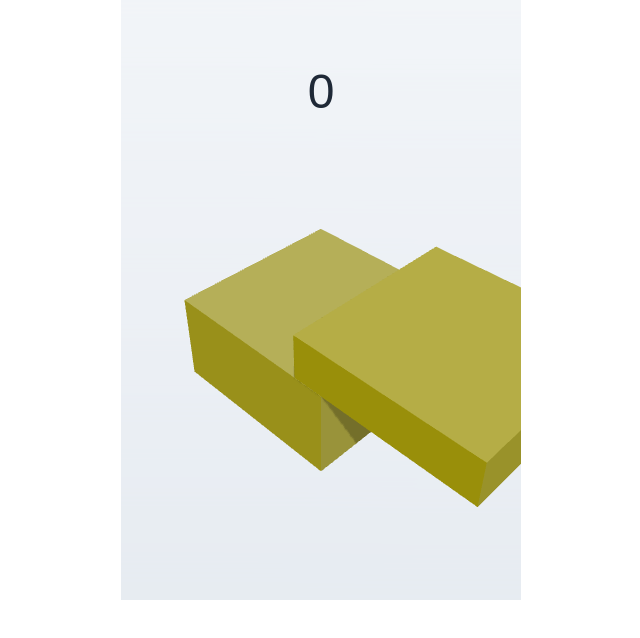
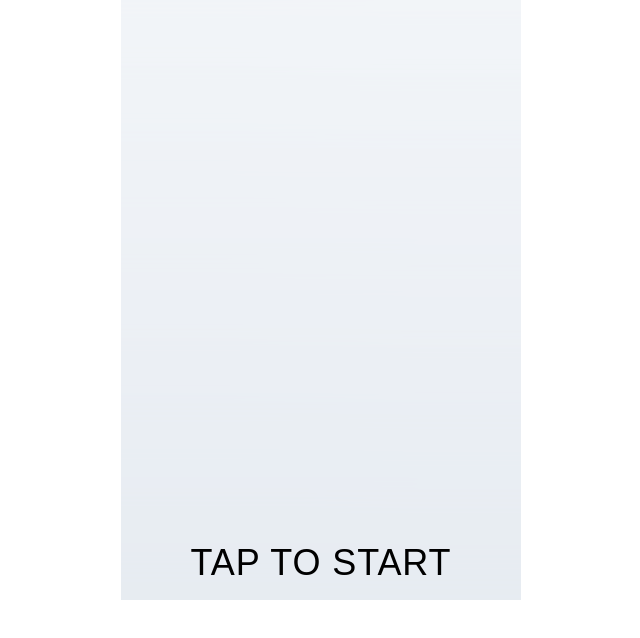
Before and after one commit to mayur-samrutwar/stack-fc, a Next.js app: page / in a window 1280 px wide. Shown: the top 638 px of the page, without its empty margins (319-959 px from the left). Built offline with nearby package versions, Linux system fonts and the light colour scheme.

Commit message:
update: height

```diff
--- a/components/Layout.module.css
+++ b/components/Layout.module.css
@@ -1,7 +1,10 @@
 .mainContainer {
   min-height: 100vh;
+  min-height: 100dvh; /* Dynamic viewport height for mobile */
   display: flex;
   align-items: center;
   justify-content: center;
   background-color: #f3f4f6;
+  width: 100vw;
+  overflow: hidden;
 }
--- a/components/StackGame3D.js
+++ b/components/StackGame3D.js
@@ -17,6 +17,7 @@ const StackGame3D = () => {
   const mountRef = useRef(null);
   const [score, setScore] = useState(0);
   const [gameOver, setGameOver] = useState(false);
+  const [gameStarted, setGameStarted] = useState(false);
   const [restartKey, setRestartKey] = useState(0); // To force re-mount on restart
   const [baseHue, setBaseHue] = useState(() => Math.floor(Math.random() * 360));
   const [colorFamily, setColorFamily] = useState(() => Math.floor(Math.random() * 360));
@@ -464,8 +465,14 @@ const StackGame3D = () => {
 
     // --- EVENT HANDLING ---
     function handleClick() {
+      if (!gameStarted) {
+        setGameStarted(true);
+        startGame();
+        return;
+      }
       if (gameOver) {
         setRestartKey(k => k + 1);
+        setGameStarted(false);
       } else {
         placeBlock();
       }
@@ -473,7 +480,9 @@ const StackGame3D = () => {
     renderer.domElement.addEventListener('pointerdown', handleClick);
 
     // --- START GAME ---
-    startGame();
+    if (gameStarted) {
+      startGame();
+    }
     animate();
 
     // --- CLEANUP ---
@@ -484,17 +493,30 @@ const StackGame3D = () => {
       renderer.dispose();
     };
     // eslint-disable-next-line
-  }, [restartKey]);
+  }, [restartKey, gameStarted]);
 
   // Overlay UI
   return (
     <div className={styles.stackGameContainer}>
       <div ref={mountRef} className={styles.gameCanvas} />
       {/* Score always at the top, over game only */}
-      <div className={styles.scoreDisplay}>
-        <div className={styles.scoreText}>{score}</div>
-      </div>
-      {/* Game Over Overlay, over game only */}
+      {gameStarted && (
+        <div className={styles.scoreDisplay}>
+          <div className={styles.scoreText}>{score}</div>
+        </div>
+      )}
+      {/* Start Overlay */}
+      {!gameStarted && (
+        <div
+          className={styles.startOverlay}
+          onClick={() => setGameStarted(true)}
+        >
+          <div className={styles.startContent}>
+            <span className={styles.startText}>TAP TO START</span>
+          </div>
+        </div>
+      )}
+      {/* Game Over Overlay */}
       {gameOver && (
         <div
           className={styles.gameOverOverlay}
--- a/components/StackGame3D.module.css
+++ b/components/StackGame3D.module.css
@@ -2,6 +2,8 @@
   position: relative;
   width: 400px;
   height: 600px;
+  max-width: 100vw;
+  max-height: 100vh;
 }
 
 .gameCanvas {
@@ -29,7 +31,7 @@
   margin-top: 32px;
 }
 
-.gameOverOverlay {
+.gameOverOverlay, .startOverlay {
   position: absolute;
   inset: 0;
   display: flex;
@@ -39,9 +41,10 @@
   z-index: 30;
   cursor: pointer;
   user-select: none;
+  background-color: rgba(0, 0, 0, 0);
 }
 
-.gameOverContent {
+.gameOverContent, .startText {
   width: 100%;
   display: flex;
   flex-direction: column;
@@ -49,7 +52,7 @@
   margin-bottom: 64px;
 }
 
-.gameOverText {
+.gameOverText, .startText {
   font-size: 1.875rem;
   font-weight: 200;
   color: black;
@@ -58,7 +61,14 @@
 }
 
 @media (min-width: 768px) {
-  .gameOverText {
+  .gameOverText, .startText {
     font-size: 2.25rem;
   }
 }
+
+@media (max-width: 400px) {
+  .stackGameContainer {
+    width: 100vw;
+    height: 100vh;
+  }
+}
```
